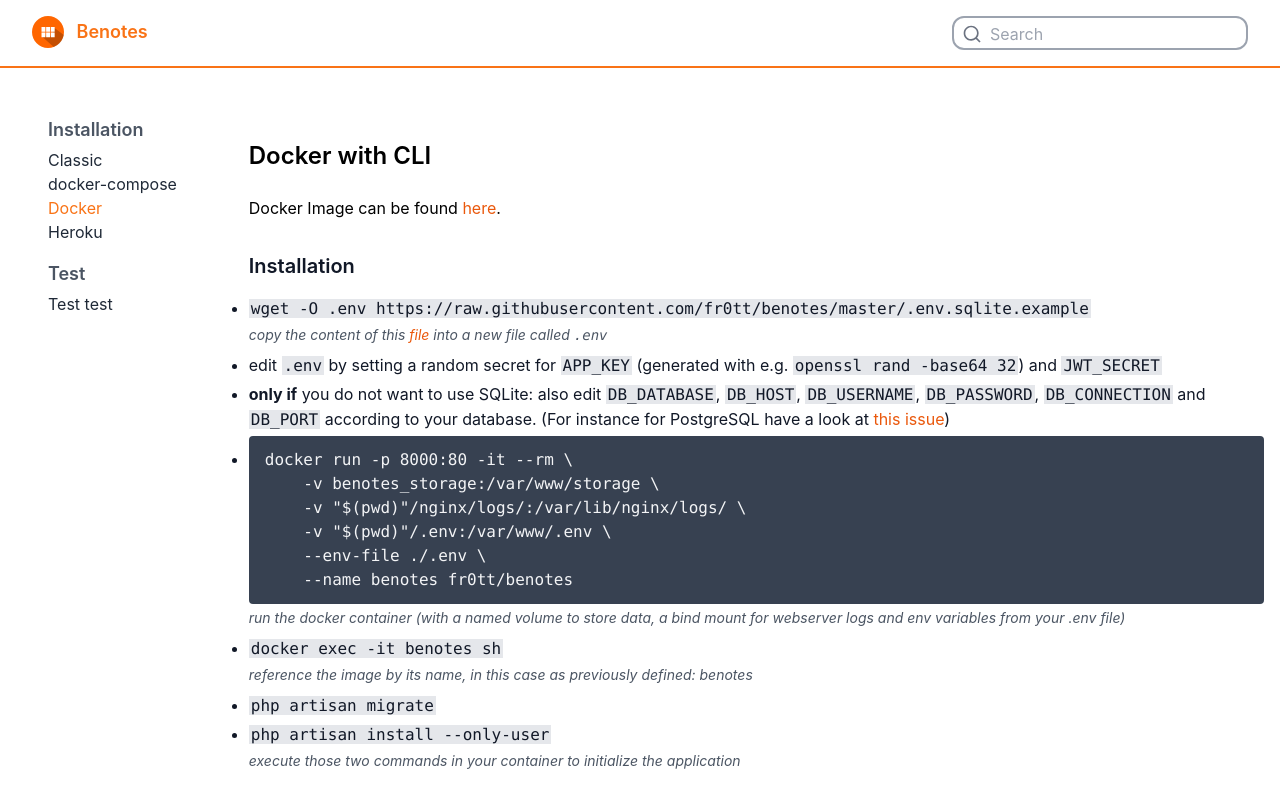
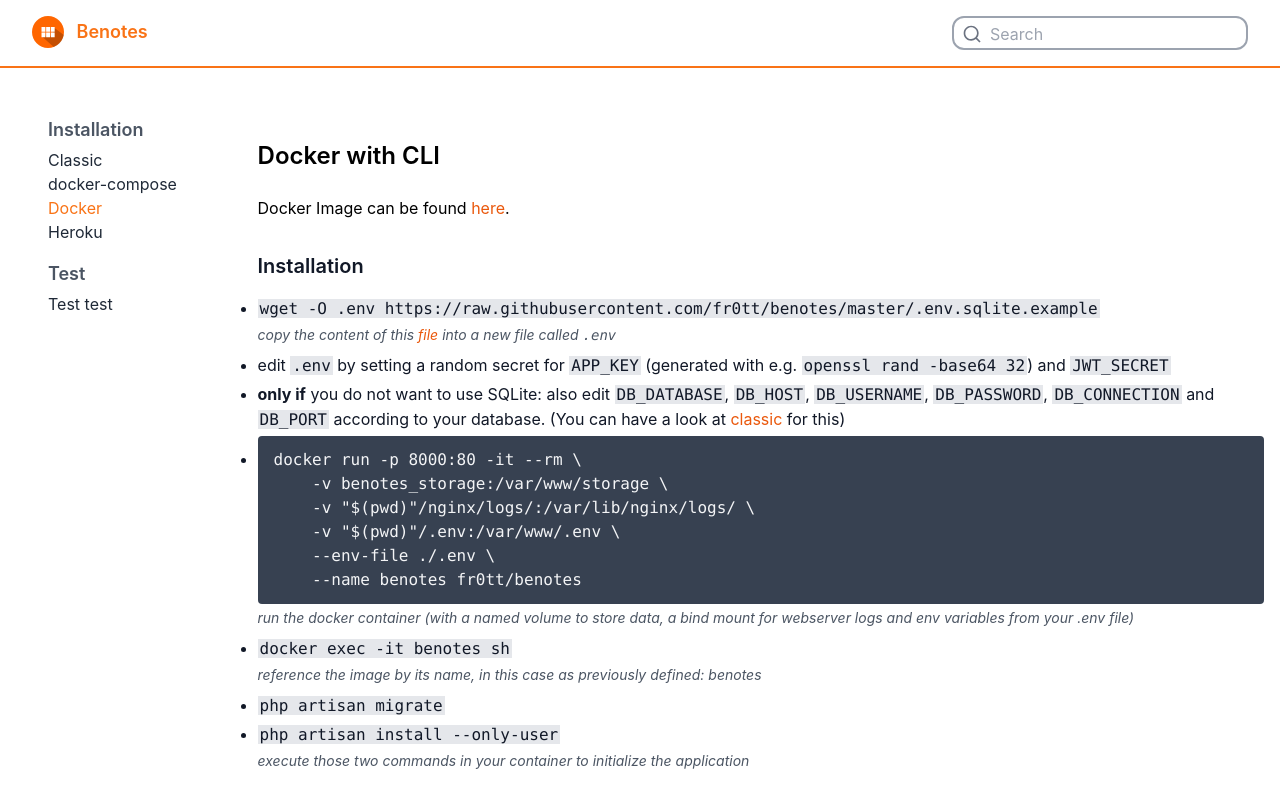
Before and after one commit to fr0tt/benotes-docs, a Nuxt app: page /docs/installation/docker in a window 1280 px wide. Shown: the top 800 px of the page. Built offline with nearby package versions, Linux system fonts and the light colour scheme.

Commit message:
clean up

```diff
--- a/layouts/default.vue
+++ b/layouts/default.vue
@@ -48,10 +48,11 @@
 
   mounted () {
     document.querySelectorAll('h3').forEach(headline => {
-      console.log(headline)
       const id = headline.innerHTML.trim().toLowerCase()
         .replaceAll(' ', '-')
         .replaceAll(':', '')
+        .replace('<!--[-->', '')
+        .replace('<!--]-->', '')
       headline.id = id
       headline.parentElement.querySelector('a').href = '#' + id
     })
--- /dev/null
+++ b/pages/docs/index.vue
@@ -0,0 +1,3 @@
+<template>
+
+</template>
--- a/pages/docs/installation/docker.vue
+++ b/pages/docs/installation/docker.vue
@@ -15,7 +15,7 @@
         edit <code>.env</code> by setting a random secret for <code>APP_KEY</code> (generated with e.g. <code>openssl rand -base64 32</code>) and <code>JWT_SECRET</code>
     </li>
     <li><b>only if</b> you do not want to use SQLite: also edit <code>DB_DATABASE</code>, <code>DB_HOST</code>, <code>DB_USERNAME</code>, <code>DB_PASSWORD</code>, <code>DB_CONNECTION</code> and <code>DB_PORT</code> according to your database.
-        (For instance for PostgreSQL have a look at <a href="https://github.com/fr0tt/benotes/issues/14">this issue</a>)
+        (You can have a look at <a href="/docs/installation/classic">classic</a> for this)
     </li>
     <li>
         <pre><code>docker run -p 8000:80 -it --rm \
```
